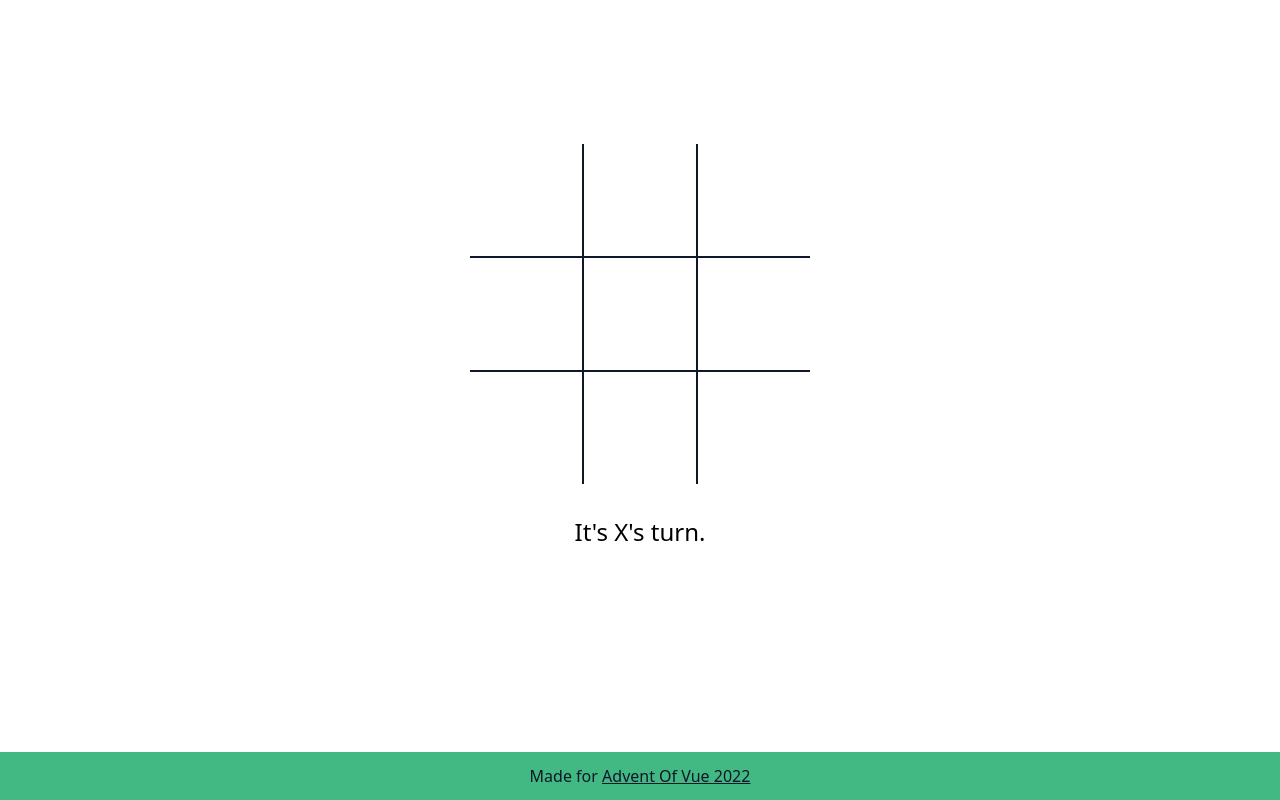
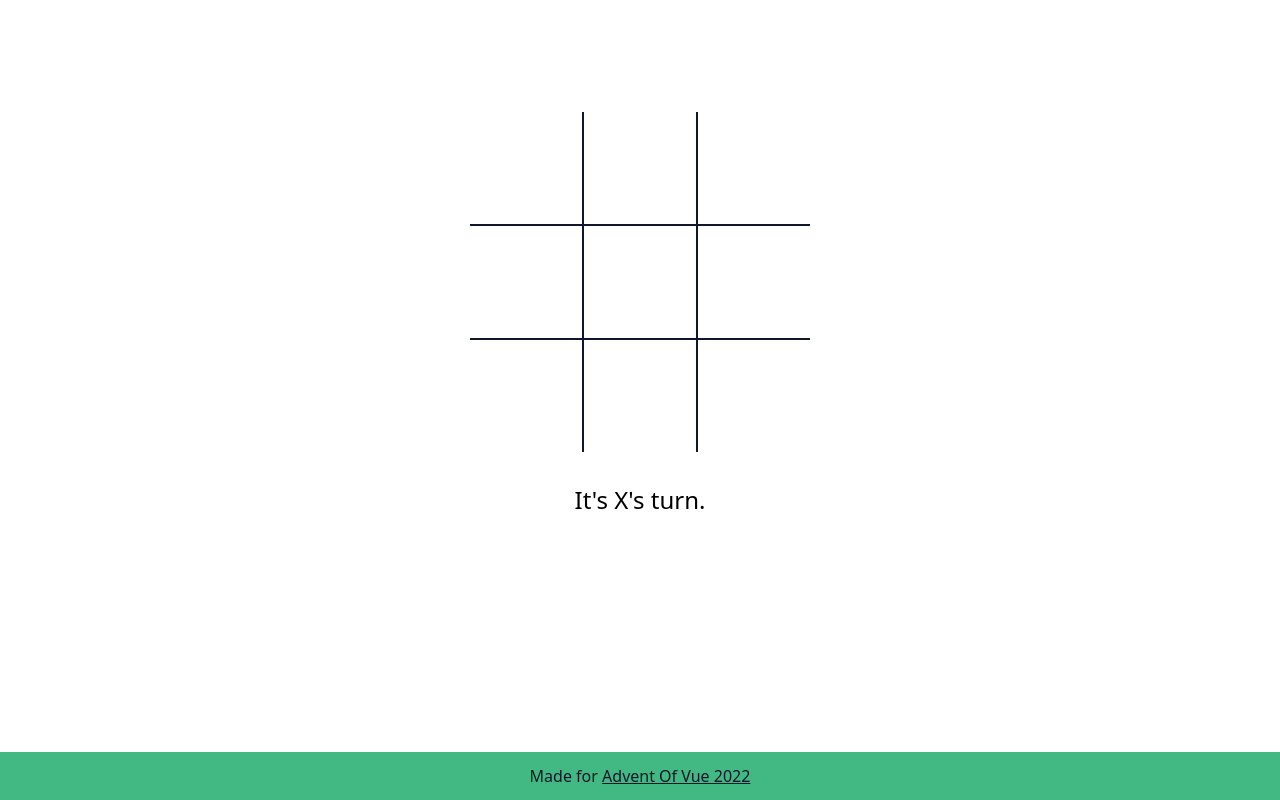
Before and after one commit to tkilgour/Advent-Of-Vue-0, a Vue app: page / in a window 1280 px wide. Built offline with nearby package versions, Linux system fonts and the light colour scheme.

Commit message:
1 file modified

```diff
--- a/src/App.vue
+++ b/src/App.vue
@@ -1,5 +1,5 @@
 <template>
-  <div class="w-full h-full pt-36 flex flex-col items-center">
+  <div class="w-full h-screen pt-28 flex flex-col items-center">
     <GameBoard />
   </div>
 </template>
```
